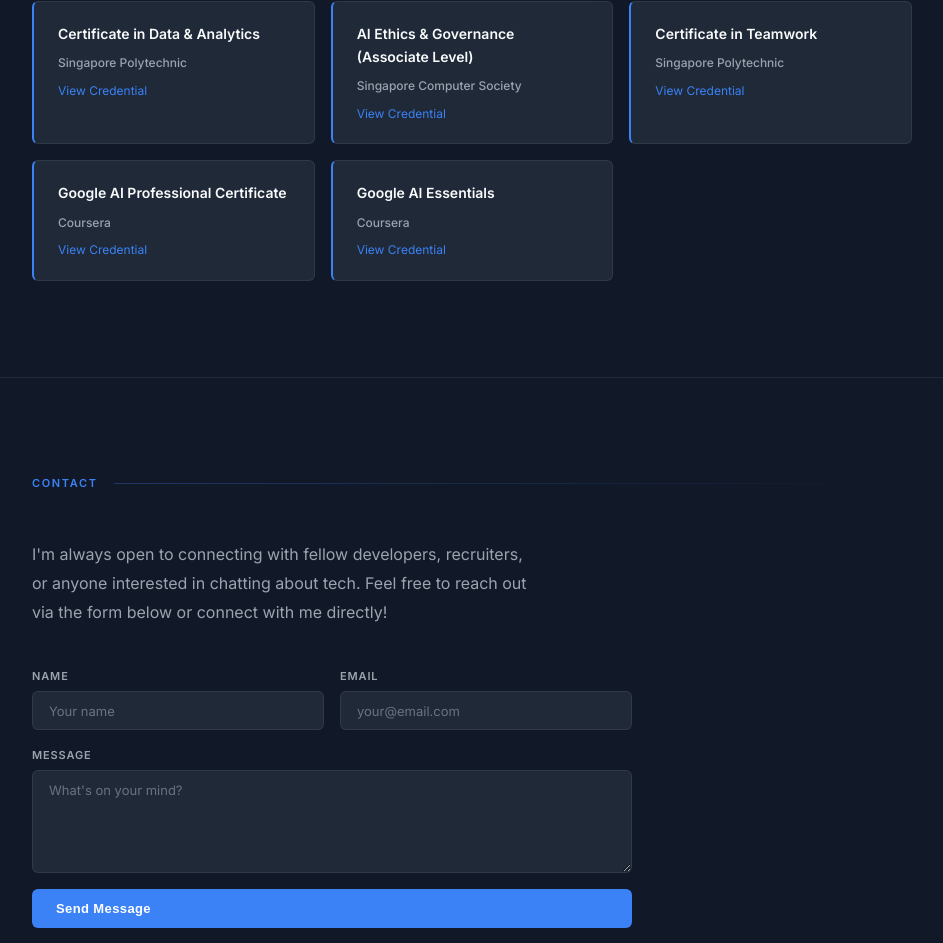
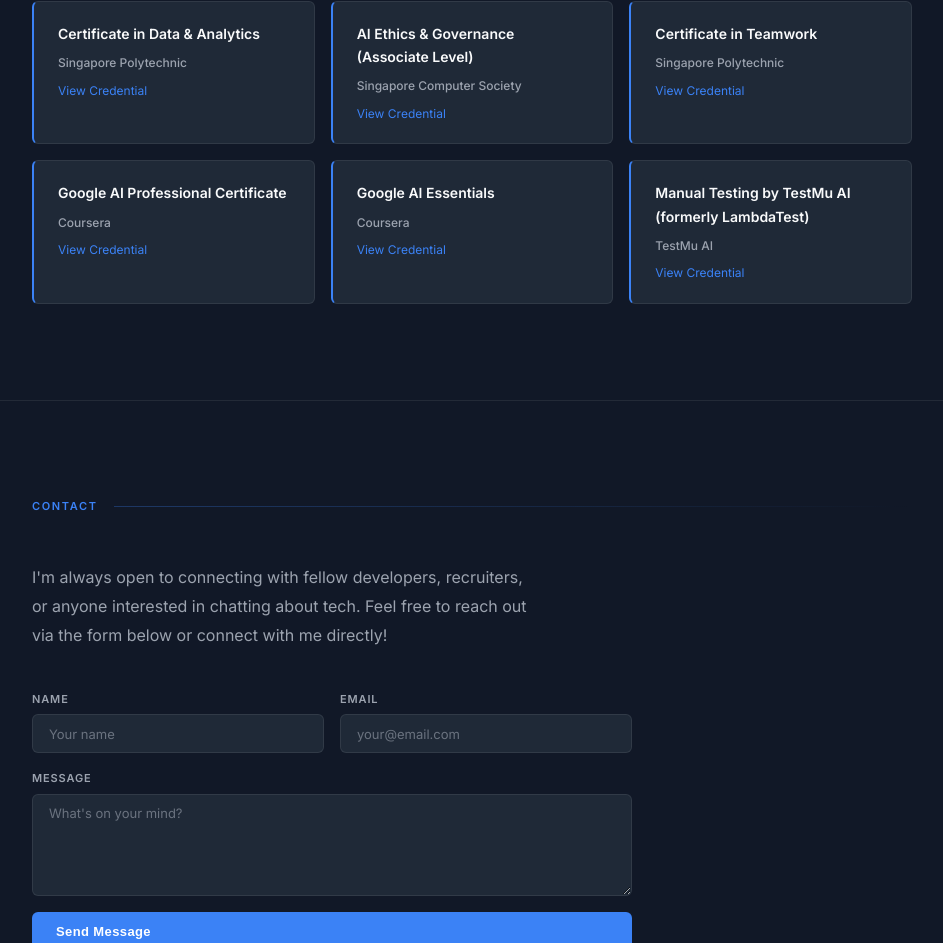
Before and after one commit to Htet-Myark/htet-portfolio-v2, a React (Vite) app: page / in a window 1280 px wide. Shown: the part 4224-5167 px from the top of the page, without its empty margins (168-1111 px from the left). Built offline with nearby package versions, Linux system fonts and the light colour scheme.

Commit message:
Manual testing certi added

```diff
--- a/src/components/Certificates.jsx
+++ b/src/components/Certificates.jsx
@@ -6,6 +6,7 @@
   {name: 'Certificate in Teamwork', issuer:'Singapore Polytechnic',link: 'https://letters.gov.sg/ypvu4-dbfj8-e3ycy-g7muh'},
   {name: 'Google AI Professional Certificate', issuer:'Coursera',link: 'https://www.coursera.org/account/accomplishments/professional-cert/certificate/V0T2EITRCPN8'},
   {name: 'Google AI Essentials', issuer:'Coursera',link: 'https://www.coursera.org/account/accomplishments/specialization/certificate/C6CKO497MDBN'},
+  {name: 'Manual Testing by TestMu AI (formerly LambdaTest)', issuer:'TestMu AI',link: 'https://www.testmuai.com/certified/LMT-8OROAL/'},
 ]
 
 export default function Certificates() {
```
